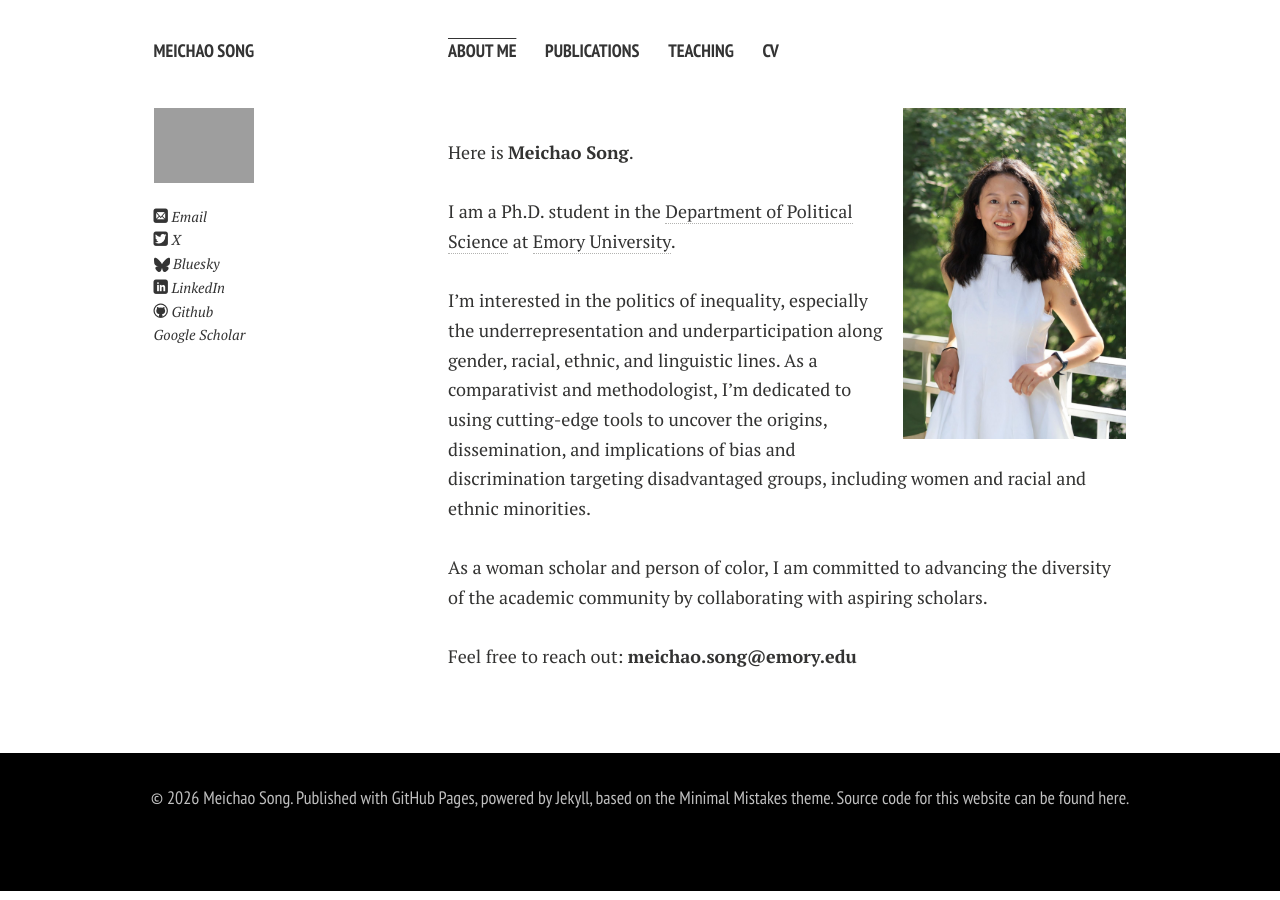
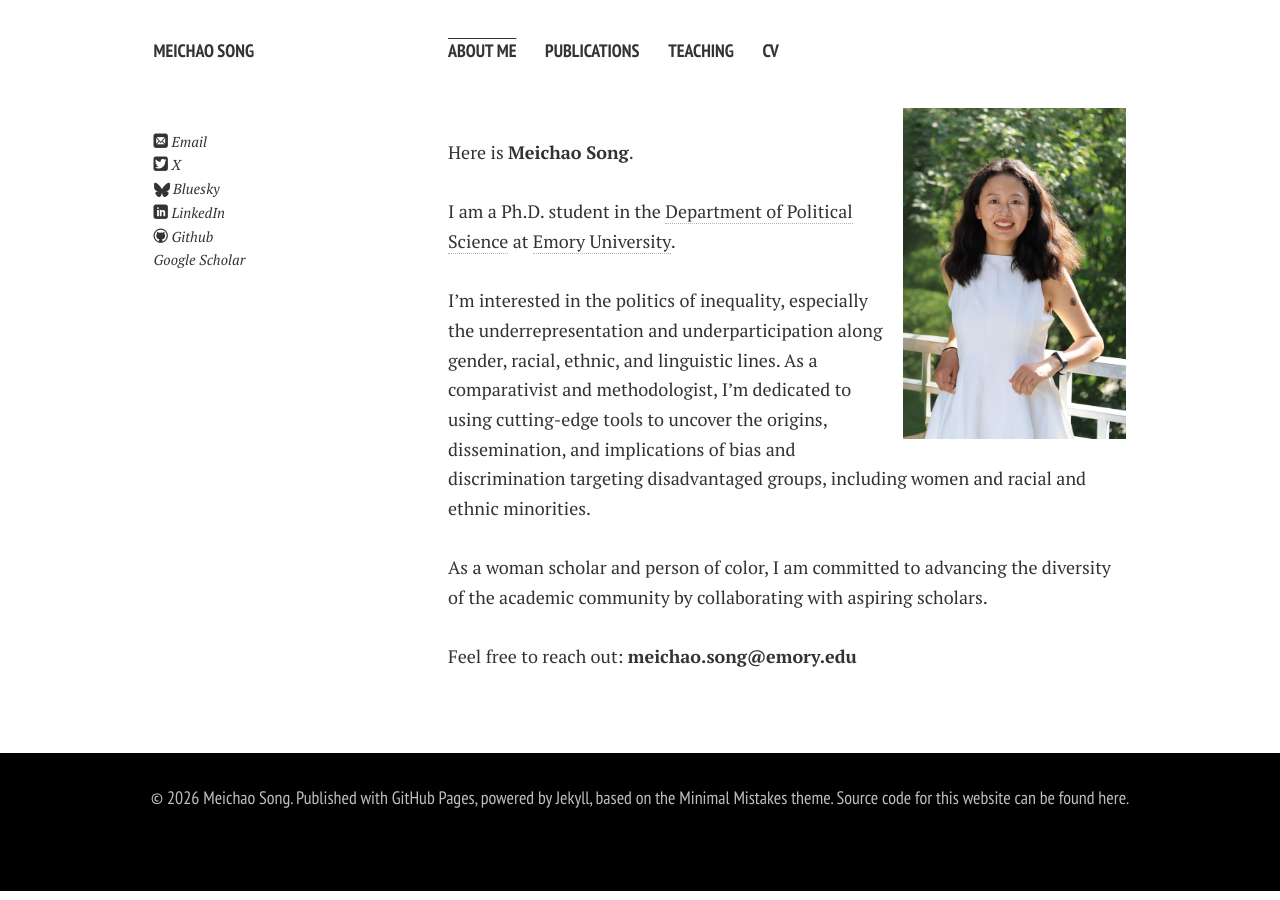
Before and after one commit to MeichaoPoliSci/MeichaoCV202606, a Jekyll site: the page built from index.md, in a window 1280 px wide. Built offline with Jekyll 4.4.1, drawn with Linux system fonts in a browser that asks for light colours; nearby versions of some CDN libraries; comment, search, counter and statistics services are not loaded; a style sheet for code colours, icons or effects is not loaded.

Commit message:
Implement conditional display for author avatar
Add conditional rendering for author avatar image.

```diff
--- a/_includes/author-bio.html
+++ b/_includes/author-bio.html
@@ -1,4 +1,6 @@
-<img src="{{ site.url }}/images/{{ site.owner.avatar }}" class="bio-photo" alt="{{ site.owner.name }}">
+{% if site.owner.avatar %}
+  <img src="{{ site.url }}{{ site.baseurl }}/images/{{ site.owner.avatar }}" class="bio-photo" alt="{{ site.owner.name }}">
+{% endif %}
 
 <!-- <h4>{{ site.owner.name }}</h4> -->
 
```
